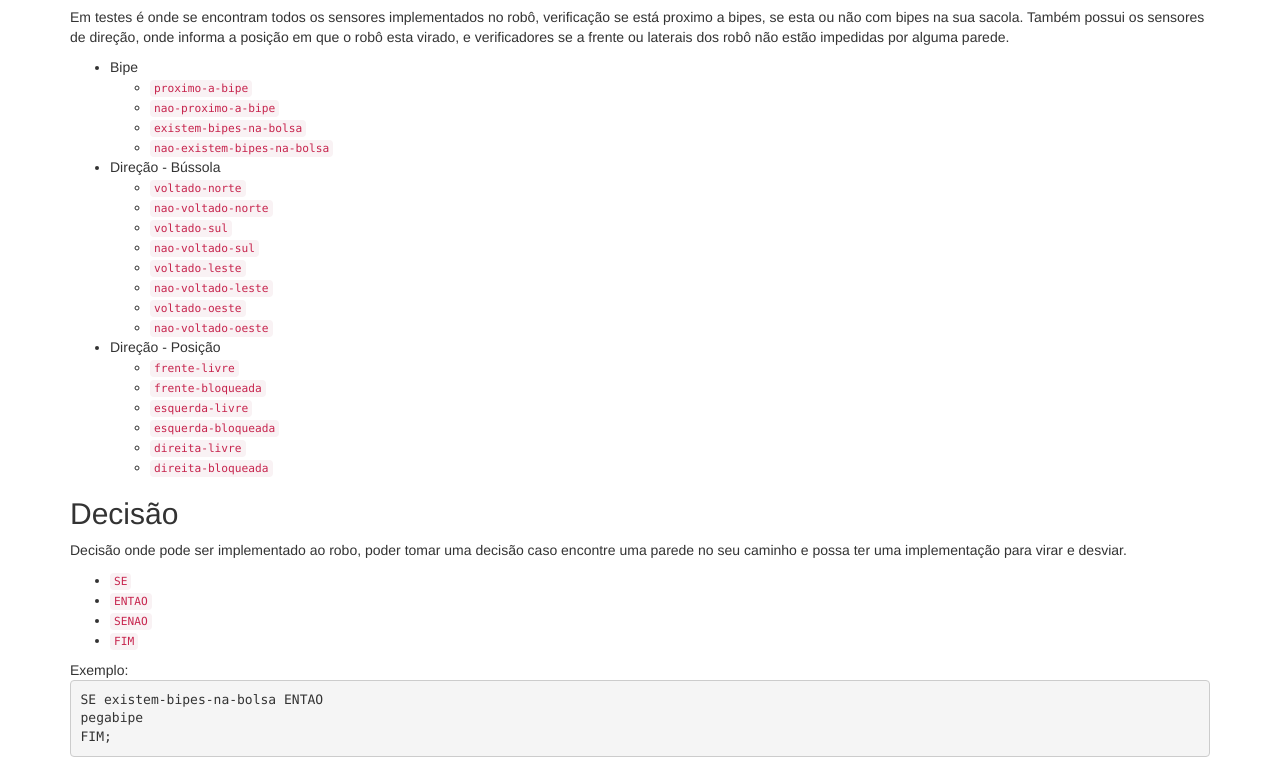
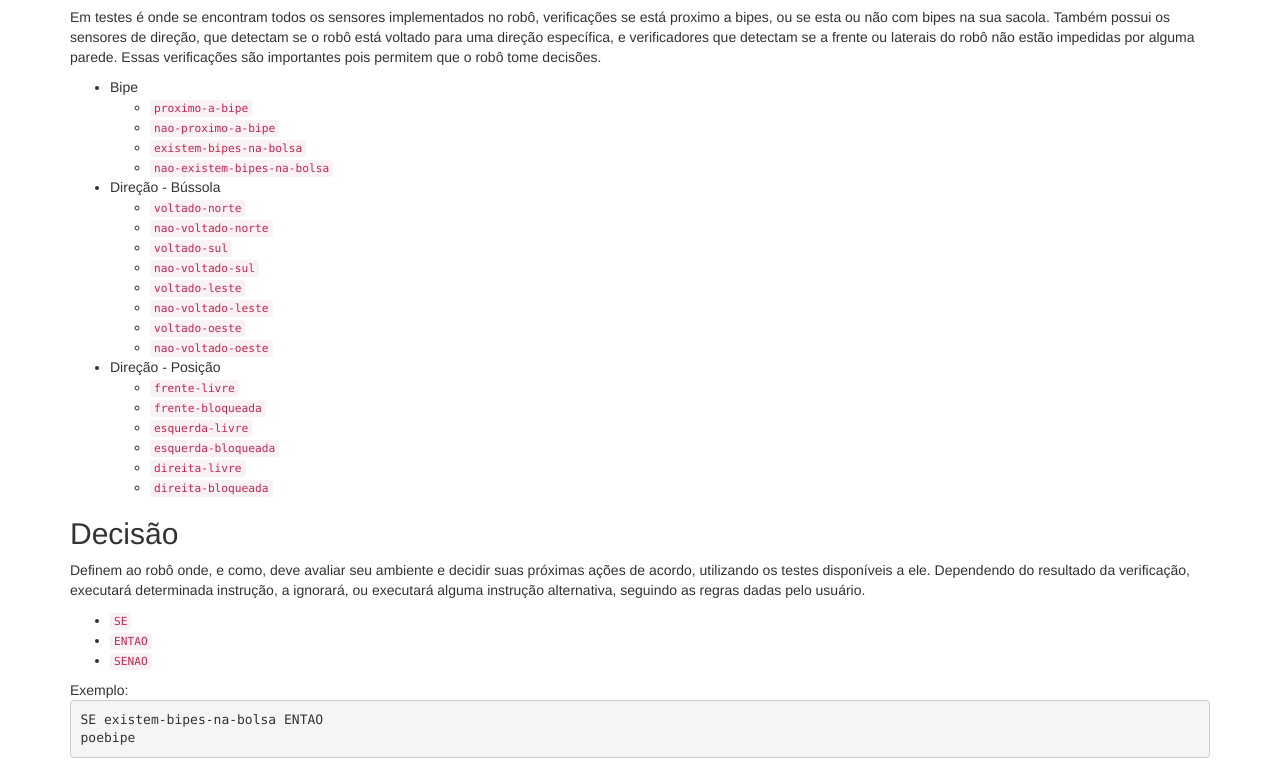
Before and after one commit to kareljs/kareljs.github.io, a website: page comandos.html in a window 1280 px wide. Shown: the part 687-1461 px from the top of the page. Drawn offline with nearby package versions, Linux system fonts and the light colour scheme.

Commit message:
Página de comandos revisada.

```diff
--- a/comandos.html
+++ b/comandos.html
@@ -53,7 +53,7 @@
 
       <section id="instrucoes-basicas">
         <h2>Instruções Básicas</h2>
-        <p>São instruções já implementadas no robo, onde o usuário podera interagir com o mesmo.</p>
+        <p>São as instruções fundamentais do robô, que permitirão sua movimentação, mudança de direção, e interação com os bipes distribuídos pelo mapa.</p>
         <ul>
           <li><code>mova</code></li>
           <li><code>pegabipe</code></li>
@@ -69,9 +69,9 @@
 
       <section id="testes">
         <h2>Testes</h2>
-        <p>Em testes é onde se encontram todos os sensores implementados no robô, verificação se está proximo a bipes, se esta ou não com bipes na sua sacola.
-        Também possui os sensores de direção, onde informa a posição em que o robô esta virado, e verificadores se a frente ou laterais dos robô não estão
-        impedidas por alguma parede.</p>
+        <p>Em testes é onde se encontram todos os sensores implementados no robô, verificações se está proximo a bipes, ou se esta ou não com bipes na sua sacola.
+        Também possui os sensores de direção, que detectam se o robô está voltado para uma direção específica, e verificadores que detectam se a frente ou laterais do robô não estão
+        impedidas por alguma parede. Essas verificações são importantes pois permitem que o robô tome decisões.</p>
         <ul>
           <li>
             Bipe
@@ -111,22 +111,20 @@
 
       <section id="decisao">
         <h2>Decisão</h2>
-        <p>Decisão onde pode ser implementado ao robo, poder tomar uma decisão caso encontre uma parede no seu caminho e possa ter uma implementação para virar e desviar.</p>
+        <p>Definem ao robô onde, e como, deve avaliar seu ambiente e decidir suas próximas ações de acordo, utilizando os testes disponíveis a ele. Dependendo do resultado da verificação, executará determinada instrução, a ignorará, ou executará alguma instrução alternativa, seguindo as regras dadas pelo usuário.</p>
         <ul>
           <li><code>SE</code></li>
           <li><code>ENTAO</code></li>
           <li><code>SENAO</code></li>
-          <li><code>FIM</code></li>
         </ul>
         Exemplo:
         <pre><code>SE existem-bipes-na-bolsa ENTAO
-pegabipe
-FIM;</code></pre>
+poebipe</code></pre>
       </section> <!-- #decisao -->
 
       <section id="repeticao">
         <h2>Repetição</h2>
-        <p>São comandos em que o robô, ira realizar a mesma ação diversas vezes, neste caso existe dois modos, o enquanto utilizado para quando não sabe quantas vezes será necessário, repitir a ação, e o repita, que o usuário sabe quantas vezes o robô, vai repitir determinada ação.</p>
+        <p>Permitem que instruções sejam executadas diversas vezes, em sequência. Dependendo da estrutura utilizada, as instruções serão executadas um número pré-definido de vezes, dado pelo usuário, ou até alguma condição, vericada por um determinado teste, não for mais satisfeita (Isso poderá "prender" o robô no ciclo de instruções, se elas nunca resultarem na condição não sendo satifeita).</p>
         <ul>
           <li><code>ENQUANTO</code></li>
           <li><code>FACA</code></li>
@@ -135,7 +133,7 @@ FIM;</code></pre>
         </ul>
         Exemplos:
         <pre><code>ENQUANTO frente-livre FACA
-mova;
+mova
 </code></pre>
         <pre><code>REPITA 3 VEZES
 vireesquerda;
@@ -144,7 +142,7 @@ vireesquerda;
 
       <section id="novas-instrucoes">
         <h2>Novas Instruções</h2>
-        <p>O usuário tem a possibilidade de implementar novas instruções ao robô, como virar a direita dentre outras.</p>
+        <p>Permitem a definição de novas instruções, nomeadas pelo usuário, criadas a partir das pré-definidas, permitindo a integração de estruturas de decisão e repetição e até mesmo outras instruções definidas pelo usuário.</p>
         <ul>
           <li><code>DEFINA-INSTRUCAO</code></li>
           <li><code>COMO</code></li>
@@ -161,7 +159,7 @@ FIM;
 
       <section id="instrucoes-programa">
         <h2>Instruções do Programa</h2>
-        <p>Onde é realizada a delimitação do programa, onde informa o inicio e o fim dos blocos do sistema.</p>
+        <p>Determinam a delimitação do programa, onde são dados o começo e o final do bloco de execução (que contém as instruções a serem executadas) e o bloco do programa (que contém qualquer definição de instrução pelo usuário assim como o bloco de execução)</p>
         <ul>
           <li><code>INICIO-DO-PROGRAMA</code></li>
           <li><code>FIM-DO-PROGRAMA</code></li>
```
